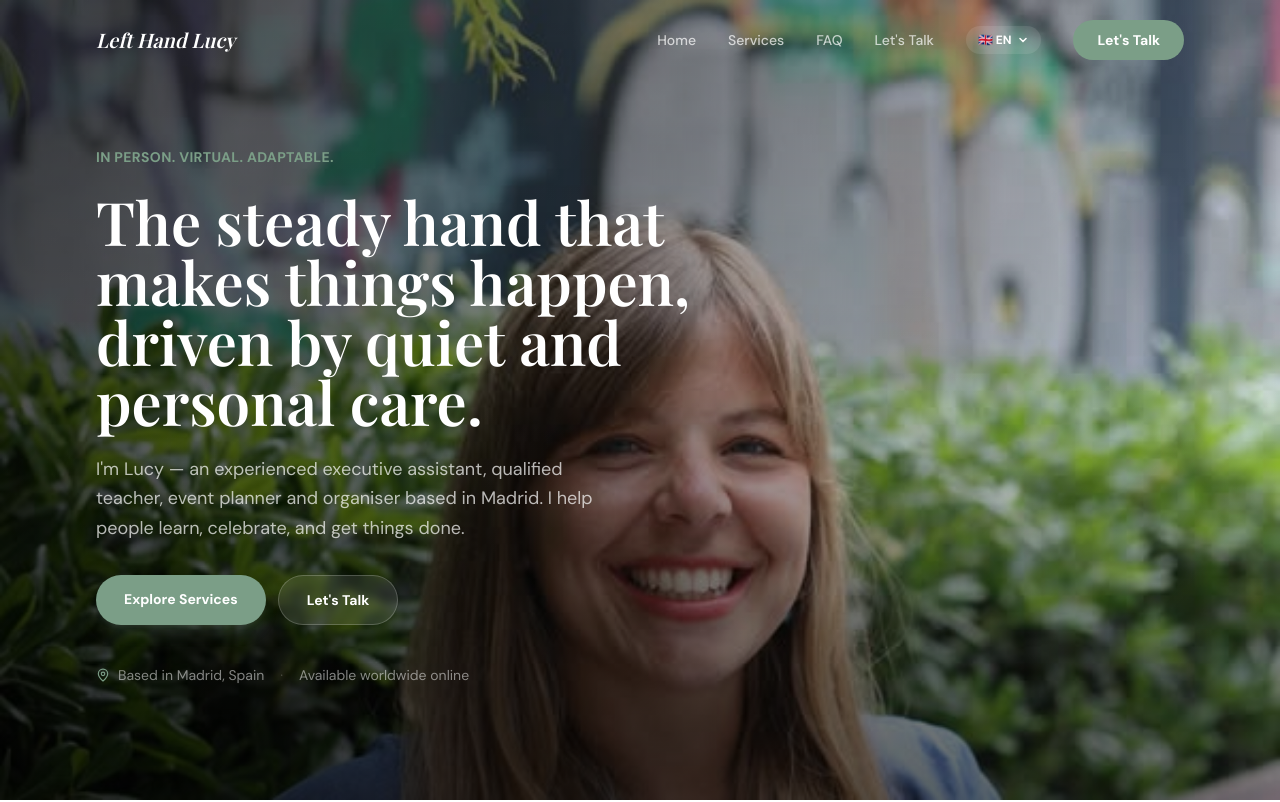
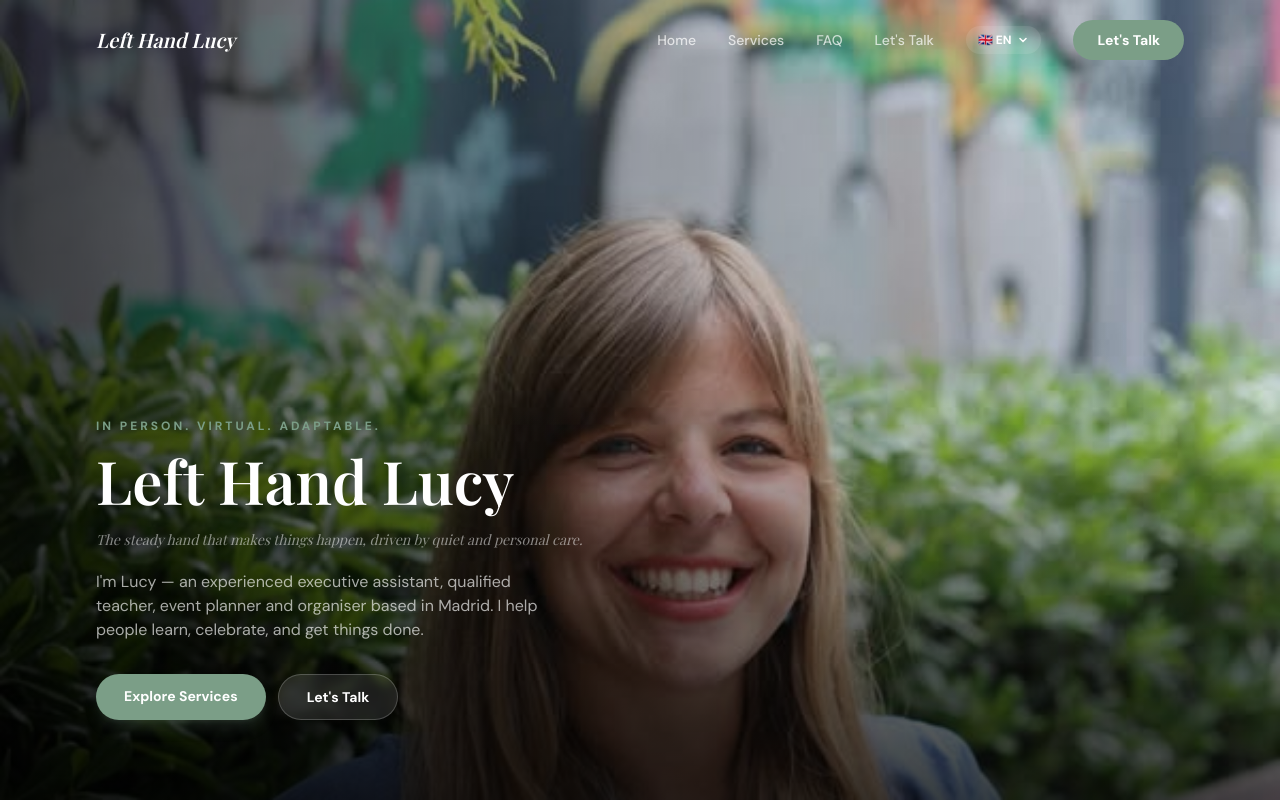
Before and after one commit to jakeylee93/lefthandlucy-website, a Next.js app: page / in a window 1280 px wide. Shown: the top 802 px of the page. Built offline with nearby package versions, Linux system fonts and the light colour scheme; a web font is replaced by a local one.

Commit message:
fix: hero layout — Left Hand Lucy as H1, tagline as subtitle, text away from face, cleaner gradient

```diff
--- a/app/page.tsx
+++ b/app/page.tsx
@@ -234,36 +234,34 @@ export default function HomePage() {
       <div className="min-h-screen bg-white">
         <Nav />
 
-        {/* ── HERO — Left-aligned, white text, Lucy bg ────── */}
-        <section className="min-h-screen flex items-center relative overflow-hidden">
+        {/* ── HERO — Left-aligned, clean, Lucy bg ─────────── */}
+        <section className="min-h-screen flex items-end relative overflow-hidden">
           <div className="absolute inset-0">
-            <Image src="/images/lucy.jpg" alt="Lucy" fill className="object-cover object-[center_20%]" priority />
-            <div className="absolute inset-0 bg-gradient-to-r from-black/70 via-black/40 to-transparent" />
-            <div className="absolute inset-0 bg-gradient-to-t from-black/50 via-transparent to-black/20" />
+            <Image src="/images/lucy.jpg" alt="Lucy" fill className="object-cover object-[70%_20%]" priority />
+            <div className="absolute inset-0 bg-gradient-to-r from-black/80 via-black/50 to-transparent sm:from-black/75 sm:via-black/30" />
+            <div className="absolute inset-0 bg-gradient-to-t from-black/70 via-transparent to-transparent" />
           </div>
-          <div className="relative z-10 max-w-6xl mx-auto px-6 sm:px-8 pt-24 pb-16 w-full">
-            <div className="max-w-2xl">
+          <div className="relative z-10 max-w-6xl mx-auto px-6 sm:px-8 pb-16 sm:pb-20 pt-24 w-full">
+            <div className="max-w-xl">
               <motion.p initial={{ opacity: 0, y: 20 }} animate={{ opacity: 1, y: 0 }}
-                className="text-lucy-sage font-bold text-sm tracking-wide uppercase mb-6">
+                className="text-lucy-sage font-bold text-xs tracking-[0.25em] uppercase mb-4">
                 {t('hero.tags')}
               </motion.p>
               <motion.h1 initial={{ opacity: 0, y: 20 }} animate={{ opacity: 1, y: 0 }} transition={{ delay: 0.1 }}
-                className="text-4xl sm:text-5xl lg:text-6xl font-semibold leading-tight mb-6 text-white" style={{ fontFamily: 'var(--font-heading)' }}>
+                className="text-4xl sm:text-5xl lg:text-6xl font-semibold leading-[1.1] mb-5 text-white" style={{ fontFamily: 'var(--font-heading)' }}>
+                Left Hand Lucy
+              </motion.h1>
+              <motion.p initial={{ opacity: 0, y: 20 }} animate={{ opacity: 1, y: 0 }} transition={{ delay: 0.15 }}
+                className="text-white/50 text-sm italic mb-5" style={{ fontFamily: 'var(--font-heading)' }}>
                 {t('hero.tagline')}
-              </motion.h1>
+              </motion.p>
               <motion.p initial={{ opacity: 0, y: 20 }} animate={{ opacity: 1, y: 0 }} transition={{ delay: 0.2 }}
-                className="text-white/70 text-lg leading-relaxed mb-8 max-w-lg">
+                className="text-white/65 text-sm sm:text-base leading-relaxed mb-8 max-w-md">
                 {t('hero.intro')}
               </motion.p>
-              <motion.div initial={{ opacity: 0, y: 20 }} animate={{ opacity: 1, y: 0 }} transition={{ delay: 0.3 }} className="flex flex-wrap gap-3 mb-10">
-                <a href="#services" className="bg-lucy-sage hover:bg-lucy-sage/90 text-white px-7 py-3.5 rounded-full font-bold transition-all hover:scale-105 shadow-lg shadow-lucy-sage/20 text-sm">{t('hero.cta1')}</a>
-                <a href="#contact" className="bg-white/10 hover:bg-white/20 backdrop-blur-sm text-white border border-white/20 px-7 py-3.5 rounded-full font-bold transition-all text-sm">{t('hero.cta2')}</a>
-              </motion.div>
-              <motion.div initial={{ opacity: 0 }} animate={{ opacity: 1 }} transition={{ delay: 0.5 }} className="flex items-center gap-2 text-sm text-white/50">
-                <MapPin size={14} className="text-lucy-sage" />
-                <span>Based in Madrid, Spain</span>
-                <span className="mx-2 text-white/20">·</span>
-                <span>Available worldwide online</span>
+              <motion.div initial={{ opacity: 0, y: 20 }} animate={{ opacity: 1, y: 0 }} transition={{ delay: 0.3 }} className="flex flex-wrap gap-3">
+                <a href="#services" className="bg-lucy-sage hover:bg-lucy-sage/90 text-white px-7 py-3 rounded-full font-bold transition-all hover:scale-105 shadow-lg shadow-lucy-sage/20 text-sm">{t('hero.cta1')}</a>
+                <a href="#contact" className="bg-white/10 hover:bg-white/20 backdrop-blur-sm text-white border border-white/20 px-7 py-3 rounded-full font-bold transition-all text-sm">{t('hero.cta2')}</a>
               </motion.div>
             </div>
           </div>
```
